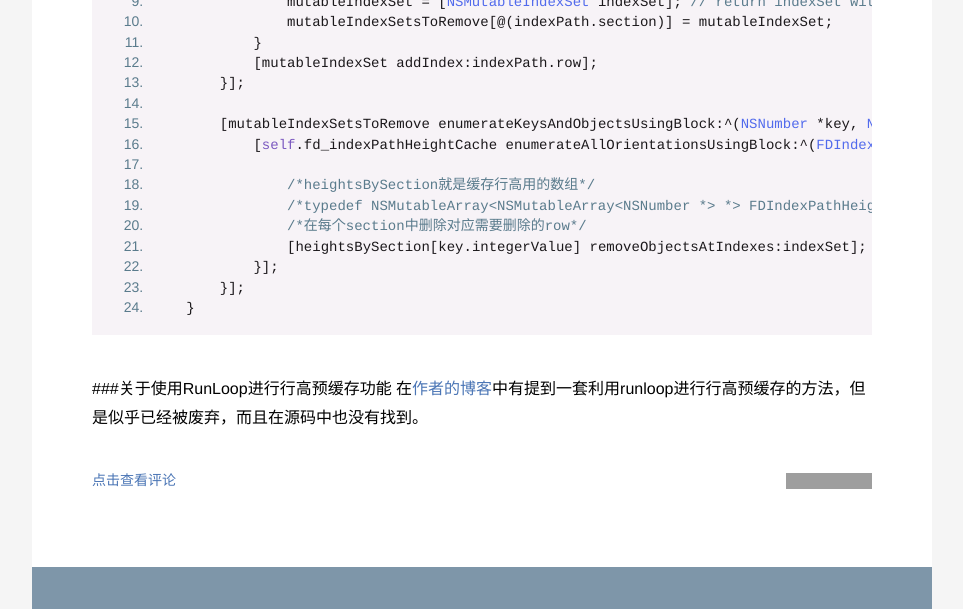
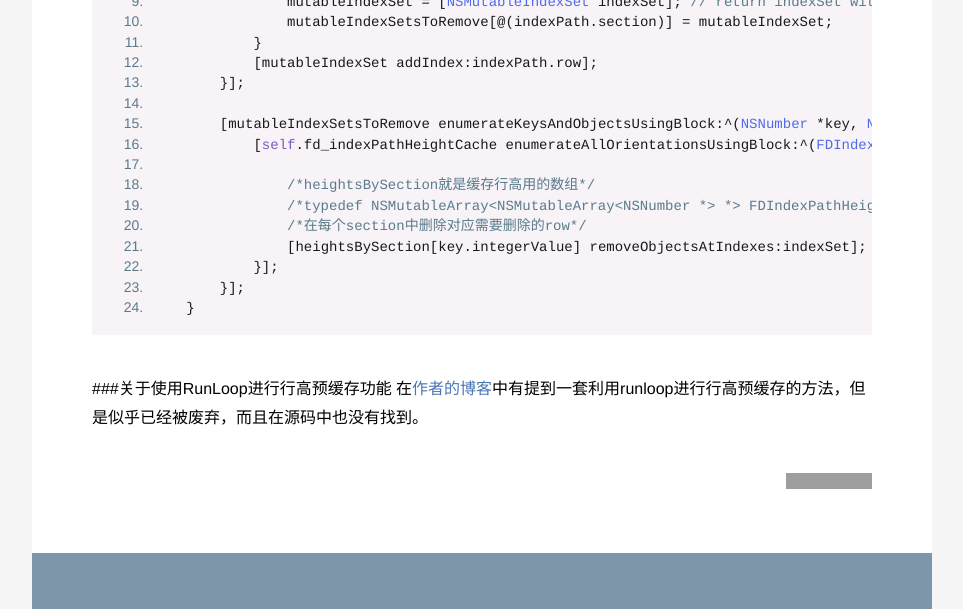
Before and after one commit to haiyuansun/haiyuansun.github.io, a Jekyll site: the page built from _posts/2017-07-20-FDTemplateCell.md, in a window 1280 px wide and 900 px high, scrolled down 5322 px, cut to the strip 0-609 px from the top of the window. Shown: the whole strip, without its empty margins (158-1121 px from the left). Built offline with Jekyll 4.4.1, drawn with Linux system fonts in a browser that asks for light colours; grey boxes are pictures that could not be loaded.

Commit message:
delete comment label

```diff
--- a/_includes/disqus.html
+++ b/_includes/disqus.html
@@ -17,7 +17,5 @@
       })()
     </script>
   </div>
-
-  <a href="#" class="comment" onclick="return false;">点击查看评论</a>
   <div id="disqus_thread"></div>
 </div>
```
